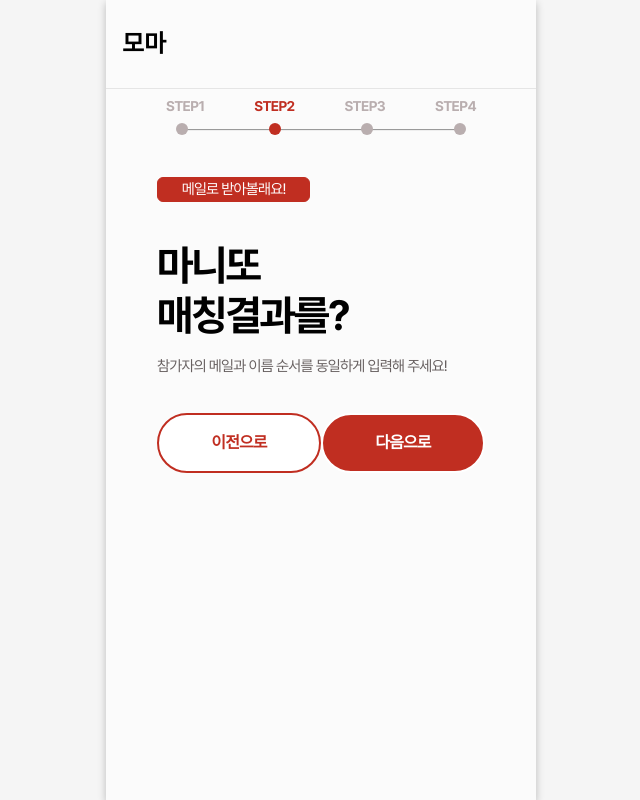
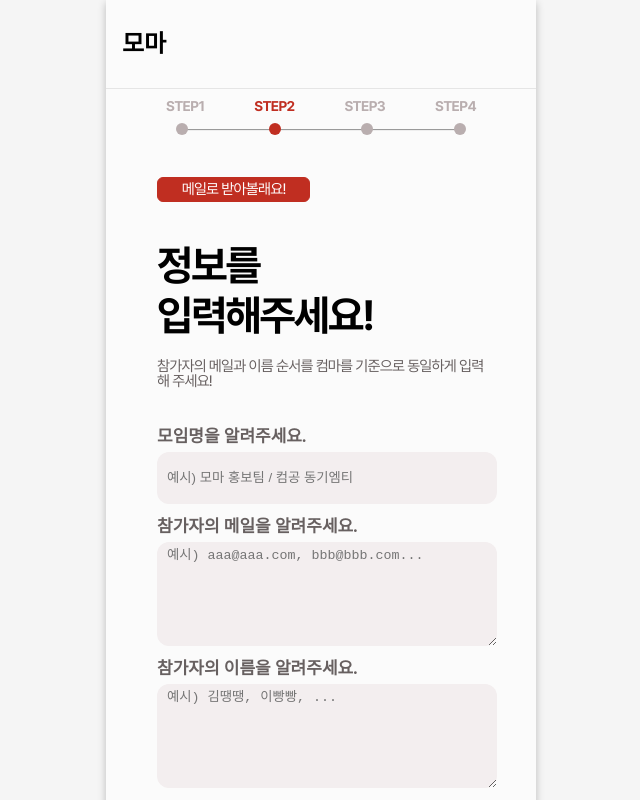
Before and after one commit to seochan99/manito-frontend, a React (Vite) app in the folder moma/: page /create in a window 1280 px wide. Both pictures are taken after a click on the element "메일로 받아 볼래요!". Shown: the top 800 px of the page, without its empty margins (319-959 px from the left). Built offline with nearby package versions, Linux system fonts and the light colour scheme.

Commit message:
feat : STEP2

```diff
--- a/moma/package.json
+++ b/moma/package.json
@@ -15,14 +15,14 @@
     "@fortawesome/free-regular-svg-icons": "^6.4.0",
     "@fortawesome/free-solid-svg-icons": "^6.4.0",
     "@fortawesome/react-fontawesome": "^0.2.0",
+    "axios": "^1.4.0",
     "react": "^18.2.0",
+    "react-datepicker": "^4.14.1",
     "react-dom": "^18.2.0",
     "react-router-dom": "^6.14.0",
     "styled-components": "^6.0.1",
     "styled-reset": "^4.4.7",
-    "axios": "^1.4.0",
     "vite-plugin-svgr": "^3.2.0"
-
   },
   "devDependencies": {
     "@babel/parser": "^7.22.5",
--- a/moma/src/components/create/Step2.jsx
+++ b/moma/src/components/create/Step2.jsx
@@ -1,51 +1,105 @@
-import React from 'react'
-import * as S from "./style";
+import React, { useState } from 'react';
 
-export default function Step2({setStep,type}) {
-  console.log(type);
+import 'react-datepicker/dist/react-datepicker.css';
+import * as S from './style';
+
+export default function Step2({ setStep, type }) {
+  const [groupName, setGroupName] = useState('');
+  const [participantEmails, setParticipantEmails] = useState('');
+  const [participantNames, setParticipantNames] = useState('');
+  const [publicDate, setPublicDate] = useState(new Date());
+
+  const [giftAmount, setGiftAmount] = useState();
+
+  const handlePublicDateChange = (date) => {
+    setPublicDate(date);
+  };
+
 
   return (
     <>
       <S.ProgressingHeaderWrapper>
-
         {/* type에 따라서 */}
-      {
-      type ==="A" ?
-        <S.TypeBox>
-        메일로 받아볼래요!
-      </S.TypeBox>
-      :
-      <S.TypeBox>
-        함께 알아가볼래요!
-      </S.TypeBox>
-      }
+        {type === 'A' ? (
+          <S.TypeBox>메일로 받아볼래요!</S.TypeBox>
+        ) : (
+          <S.TypeBox>함께 알아가볼래요!</S.TypeBox>
+        )}
 
         <S.ProgressingHeader>
-            마니또
-            <br/>
-            매칭결과를?
+          정보를
+          <br />
+          입력해주세요!
         </S.ProgressingHeader>
 
-          <S.WarningContent2>
-          참가자의 메일과 이름 순서를 동일하게 입력해 주세요!
-          </S.WarningContent2>
-        {/* 매칭  */}
+        <S.WarningContent2>참가자의 메일과 이름 순서를 컴마를 기준으로 동일하게 입력해 주세요!</S.WarningContent2>
+
+        {/* 매칭 */}
+        <S.InputWrapper>
+          <S.InputTitle>모임명을 알려주세요.</S.InputTitle>
+          <S.InputBox
+            placeholder="예시) 모마 홍보팀 / 컴공 동기엠티"
+            value={groupName}
+            onChange={(e) => setGroupName(e.target.value)}
+          />
+
+          <S.InputTitle >참가자의 메일을 알려주세요.</S.InputTitle>
+          <S.TextAreaBox
+
+            placeholder="예시) aaa@aaa.com, bbb@bbb.com..."
+            value={participantEmails}
+            onChange={(e) => setParticipantEmails(e.target.value)}
+          />
+
+          <S.InputTitle>참가자의 이름을 알려주세요.</S.InputTitle>
+          <S.TextAreaBox
+            placeholder="예시) 김땡땡, 이빵빵, ..."
+            value={participantNames}
+            onChange={(e) => setParticipantNames(e.target.value)}
+          />
+
+          <S.InputTitle>공개원하시는 날을 알려주세요.</S.InputTitle>
+          <S.StyledDatePicker
+            onChange={handlePublicDateChange}
+            showTimeSelect
+            timeFormat="HH:mm"
+            timeIntervals={15}
+            dateFormat="yyyy.MM.dd HH:mm"
+            placeholderText="예시) 2023.06.29 18:00"
+          />
+
+          <S.InputTitle>마니또 선물 금액을 알려주세요.</S.InputTitle>
+          <S.InputBox
+  number
+  inputMode="numeric"
+  placeholder="숫자만 입력. 예시) 5000"
+  value={giftAmount}
+  onChange={(e) => {
+    const numericValue = e.target.value.replace(/[^0-9]/g, "");
+    setGiftAmount(numericValue);
+  }}
+/>
+        </S.InputWrapper>
+
         <S.WhatTypeOfManitoWrapper>
-      <S.WhatTypeOfManito type={0} onClick={()=>{
+          <S.WhatTypeOfManito
+            type={0}
+            onClick={() => {
               setStep(1);
-      }}>
+            }}
+          >
             이전으로
           </S.WhatTypeOfManito>
-      <S.WhatTypeOfManito type={1} onClick={()=>{
+          <S.WhatTypeOfManito
+            type={1}
+            onClick={() => {
               setStep(3);
             }}
           >
             다음으로
           </S.WhatTypeOfManito>
-
-
         </S.WhatTypeOfManitoWrapper>
       </S.ProgressingHeaderWrapper>
     </>
-  )
+  );
 }
--- a/moma/src/components/create/style.js
+++ b/moma/src/components/create/style.js
@@ -1,4 +1,6 @@
+
 import { styled } from "styled-components";
+import DatePicker from 'react-datepicker';
 
 
 export const ProgressingHeaderWrapper = styled.div`
@@ -96,6 +98,69 @@ font-size: 15px;
 font-family: Pretendard;
 font-weight: 500;
 letter-spacing: -0.75px;
+`
+
+
+export const InputWrapper = styled.div`
+    display: flex;
+    flex-direction: column;
+    margin-top: 30px;
+
+
 
 
 `
+
+export const InputTitle = styled.p`
+color: var(--gray-5, #676060);
+font-size: 17px;
+font-weight: 700;
+margin-bottom: 7px;
+
+
+
+`
+export const InputBox = styled.input`
+width: 100%;
+height: 50px;
+padding-left: 10px;
+border : none;
+display: inline-flex;
+border-radius: 12px;
+background: var(--gray-2, #F3EEEF);
+
+align-items: flex-start;
+gap: 10px;
+margin-bottom: 14px;
+
+`
+
+export const TextAreaBox = styled.textarea`
+width: 100%;
+height: 100px;
+padding-left: 10px;
+border : none;
+display: inline-flex;
+border-radius: 12px;
+background: var(--gray-2, #F3EEEF);
+
+align-items: flex-start;
+gap: 10px;
+margin-bottom: 14px;
+
+`
+
+
+
+export const StyledDatePicker = styled(DatePicker)`
+  width: 100%;
+  height: 50px;
+  padding-left: 10px;
+  border: none;
+  display: inline-flex;
+  border-radius: 12px;
+  background: var(--gray-2, #F3EEEF);
+  align-items: flex-start;
+  gap: 10px;
+  margin-bottom: 14px;
+`;
--- a/moma/src/pages/Create/CreateManito.jsx
+++ b/moma/src/pages/Create/CreateManito.jsx
@@ -8,6 +8,7 @@ import Step3 from '../../components/create/Step3';
 import Step4 from '../../components/create/Step4';
 
 export default function CreateManito() {
+
   const [step, setStep] = useState(1);
   const [type, setType] = useState("");
 
```
Also changed, not shown: 1 other file (tests, documents, lock files or other folders). Lines whose indentation alone changed are shown as unchanged.
